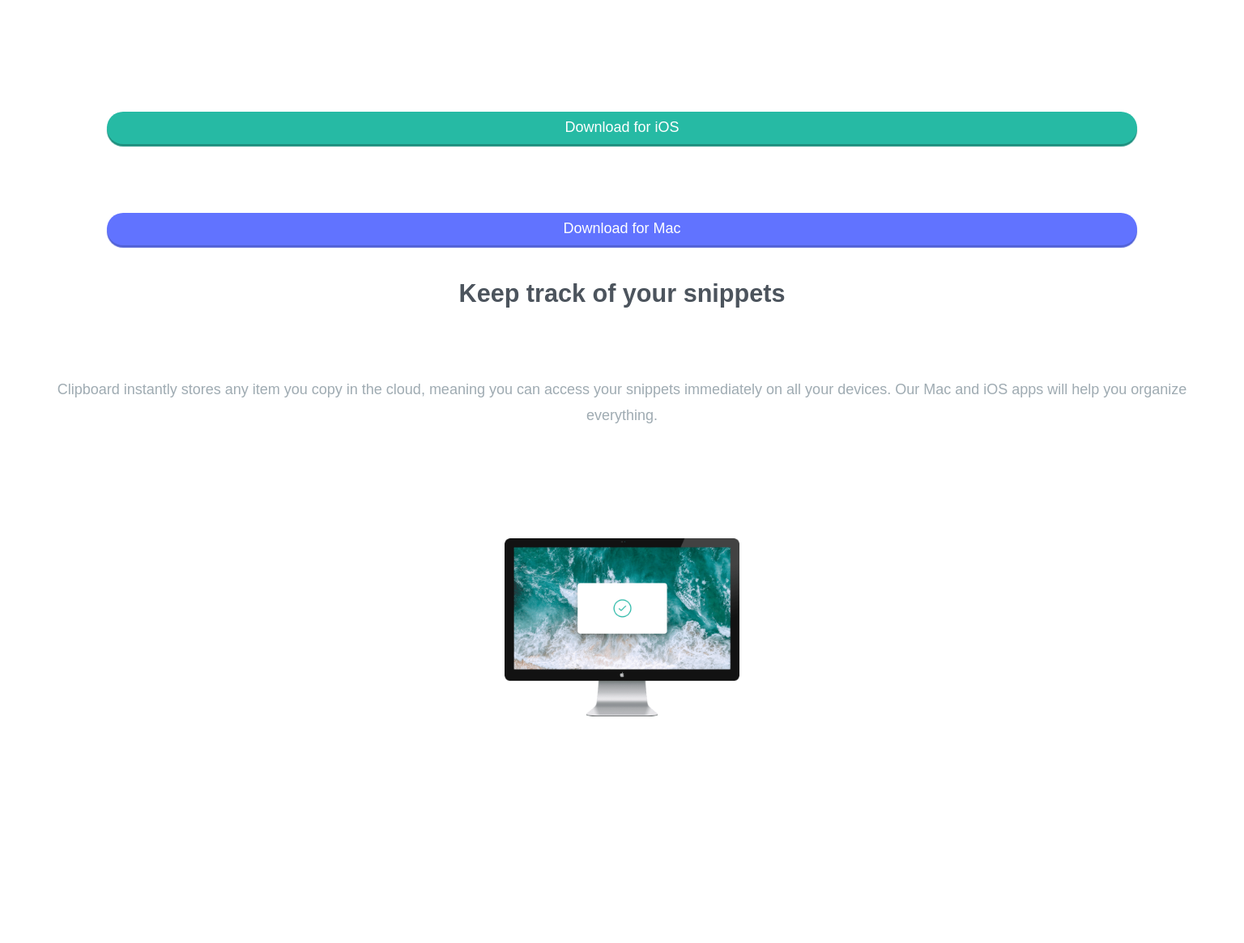
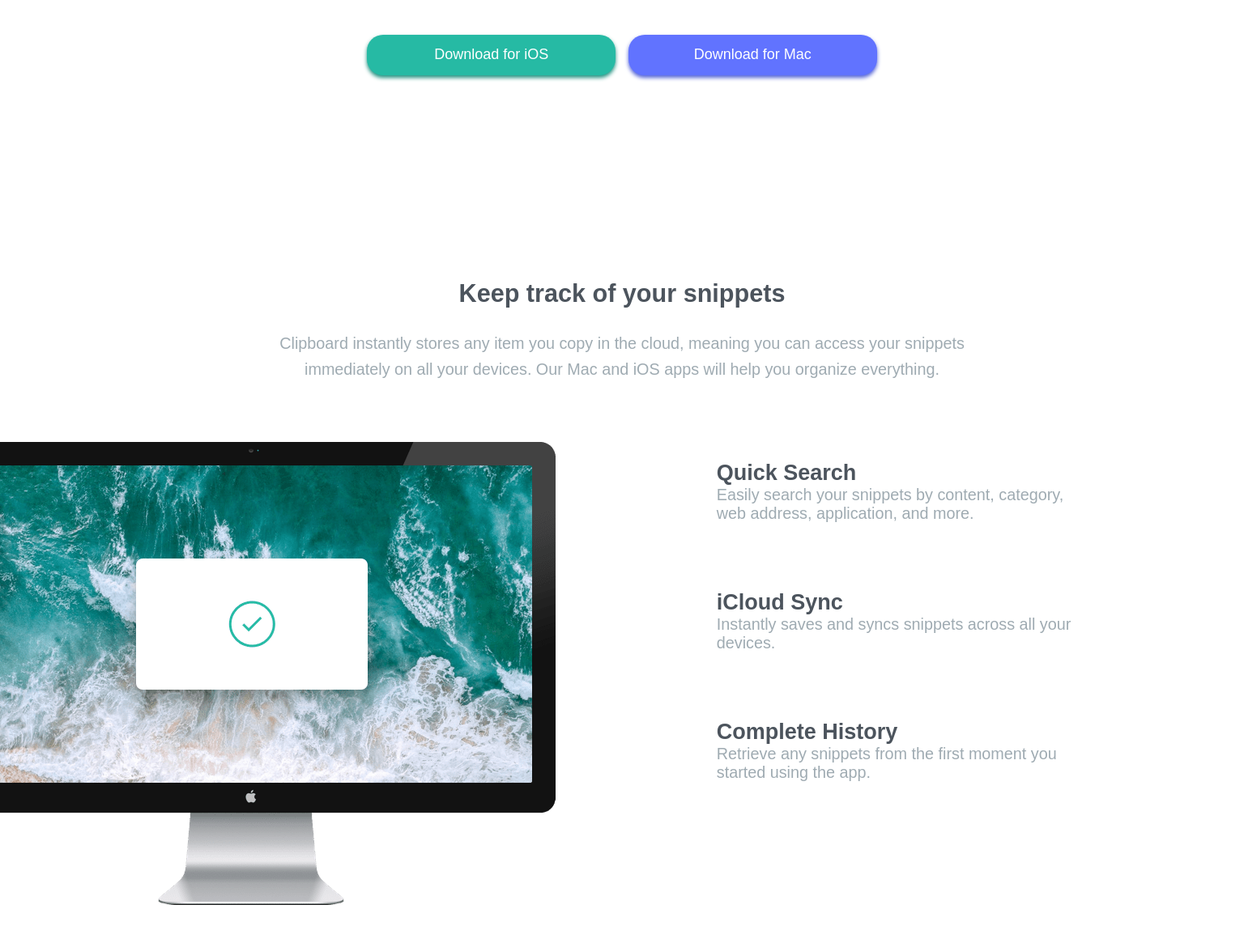
Before and after one commit to promatinwk/clipboard-landing-page-master, a plain HTML site: page index.html in a window 1536 px wide. Shown: the part 455-1620 px from the top of the page at 81% size. Drawn offline with Linux system fonts and the light colour scheme; a web font is replaced by a local one.

Commit message:
3 sections in desktop view are done

```diff
--- a/style.scss
+++ b/style.scss
@@ -75,11 +75,11 @@ body{
                 }
                 .ios_btn{
                         background-color: hsl(171, 66%, 44%);
-                        box-shadow: 0px 3px 1px hsl(171, 65%, 34%);
+                        box-shadow: 0px 3px 5px hsl(171, 65%, 34%);
                     }
                 .mac_btn{
                     background-color:hsl(233, 100%, 69%);
-                    box-shadow: 0px 3px 1px hsl(233, 62%, 58%);
+                    box-shadow: 0px 3px 5px hsl(233, 62%, 58%);
                 }
             }
         }
@@ -109,6 +109,7 @@ body{
                 align-items: center;
                 justify-content: center;
                 margin-bottom: 20%;
+
                 img{
                     height: 220px;
                     width: auto;
@@ -249,3 +250,83 @@ body{
         }
     }
 }
+
+
+@media screen and (min-width: 1440px) {
+    body{
+        #content{
+            h1{
+                font-size: 2.3rem;
+            }
+            p{
+                font-size: 1.1rem;
+            }
+            #intro{
+            background-image: url('./images/bg-header-desktop.png');
+            .img_container{
+                img{
+                    height: 30%;
+                }
+            }
+
+            .intro__headers{
+                width: 55%;
+                flex-basis: 15vh;
+             }
+             .intro__buttons{
+                flex-direction: row;
+                width: 100vw;
+                align-items: center;
+                justify-content: center;
+                flex-grow: 0;
+                button{
+                    flex-basis: 20%;
+                    height: 50px;
+                    margin: 3% 0.5% 3% 0.5%;
+
+                }
+            }
+            }
+            #about{
+                height: 28vh;
+                align-items: center;
+                h2{
+                    margin-bottom: 2%;
+                }
+                p{
+                    width: 60%;
+                }
+            }
+            #benefits{
+                height: 75vh;
+                flex-direction: row;
+                padding-left: 0;
+                .benefits_img{
+                    flex-grow: 1;
+                    height: 100%;
+                    img{
+                        margin-top: 25%;
+                        margin-left: -30%;
+                        width: 85%;
+                        height: auto;
+                        }
+                }
+                .benefits__container{
+                    align-self: flex-start;
+                    flex-basis: 40%;
+                    flex-grow: 0;
+                    height: 80%;
+                    div{
+                        width: 75%;
+                        text-align: left;
+                        p{
+
+                        }
+                    }
+
+                }
+            }
+        }
+
+    }
+}
```
Also changed, not shown: style.css, 1 other file.
